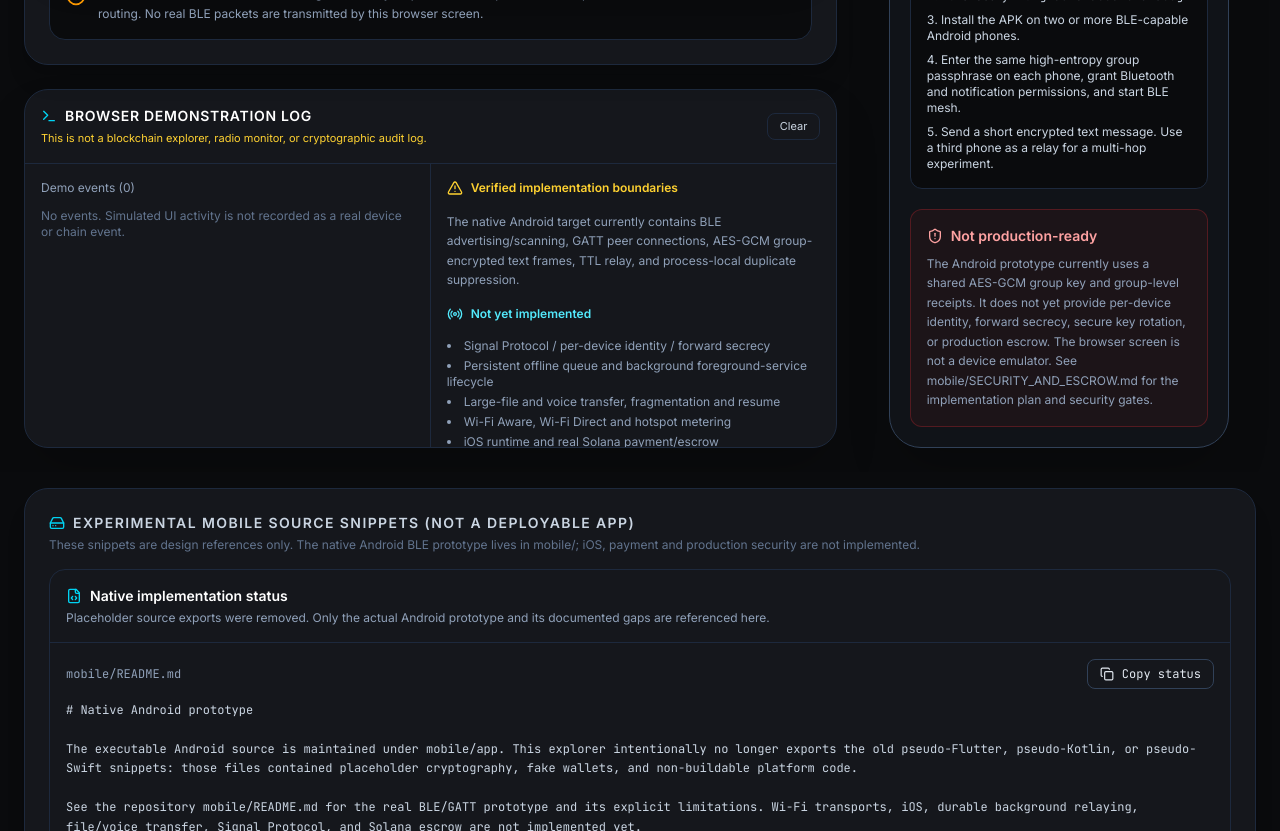
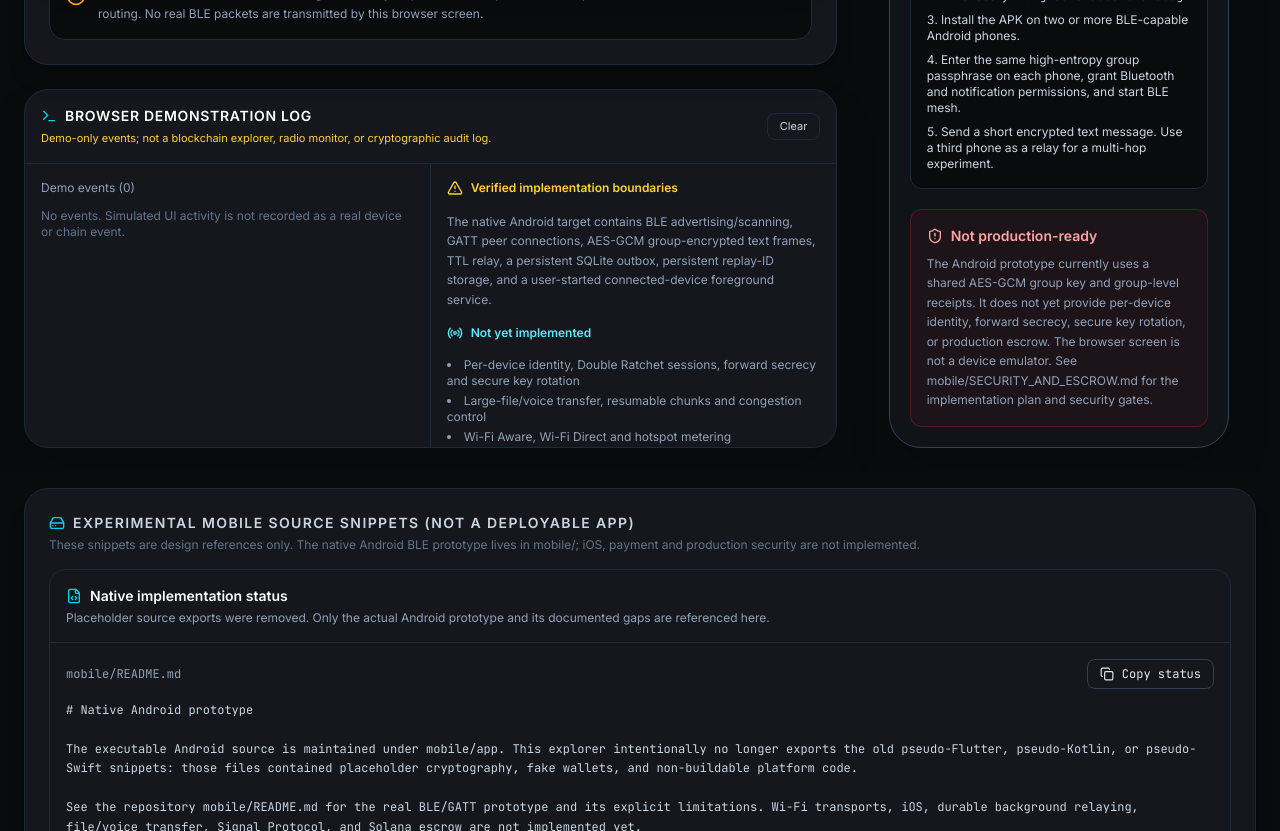
Before and after one commit to esi2ei/meshnet, a React (Vite) app: page / in a window 1280 px wide. Shown: the part 640-1471 px from the top of the page. Built offline with nearby package versions, Linux system fonts and the light colour scheme.

Commit message:
docs: correct prototype status and security boundaries

```diff
--- a/src/components/SystemInfo.tsx
+++ b/src/components/SystemInfo.tsx
@@ -17,7 +17,7 @@ export default function SystemInfo({ logs, onClearLogs }: SystemInfoProps) {
             Browser demonstration log
           </h2>
           <p className="text-[11px] text-amber-300 mt-1">
-            This is not a blockchain explorer, radio monitor, or cryptographic audit log.
+            Demo-only events; not a blockchain explorer, radio monitor, or cryptographic audit log.
           </p>
         </div>
         <button onClick={onClearLogs} className="text-[11px] text-slate-300 border border-slate-800 px-3 py-1 rounded-lg hover:bg-slate-900">
@@ -41,21 +41,21 @@ export default function SystemInfo({ logs, onClearLogs }: SystemInfoProps) {
           <div className="flex items-center gap-2 text-amber-300 font-semibold">
             <AlertTriangle className="w-4 h-4" /> Verified implementation boundaries
           </div>
-          <p className="leading-relaxed">The native Android target currently contains BLE advertising/scanning, GATT peer connections, AES-GCM group-encrypted text frames, TTL relay, and process-local duplicate suppression.</p>
+          <p className="leading-relaxed">The native Android target contains BLE advertising/scanning, GATT peer connections, AES-GCM group-encrypted text frames, TTL relay, a persistent SQLite outbox, persistent replay-ID storage, and a user-started connected-device foreground service.</p>
           <div className="flex items-center gap-2 text-cyan-300 font-semibold">
             <Radio className="w-4 h-4" /> Not yet implemented
           </div>
           <ul className="list-disc list-inside space-y-1">
-            <li>Signal Protocol / per-device identity / forward secrecy</li>
-            <li>Persistent offline queue and background foreground-service lifecycle</li>
-            <li>Large-file and voice transfer, fragmentation and resume</li>
+            <li>Per-device identity, Double Ratchet sessions, forward secrecy and secure key rotation</li>
+            <li>Large-file/voice transfer, resumable chunks and congestion control</li>
             <li>Wi-Fi Aware, Wi-Fi Direct and hotspot metering</li>
-            <li>iOS runtime and real Solana payment/escrow</li>
+            <li>Production USDC escrow and wallet integration</li>
+            <li>iOS runtime (deferred)</li>
           </ul>
           <div className="flex items-center gap-2 text-red-300 font-semibold">
             <ShieldAlert className="w-4 h-4" /> Security warning
           </div>
-          <p className="leading-relaxed">Do not use the prototype for sensitive or financial data until peer authentication, key lifecycle, persistence, and independent security review are complete.</p>
+          <p className="leading-relaxed">The browser is a simulation. The Android target is an unvalidated prototype; no local Android build, instrumentation run, or physical-device validation has been completed for this branch. Do not use it for sensitive or financial traffic before independent security review.</p>
         </div>
       </div>
     </div>
```
